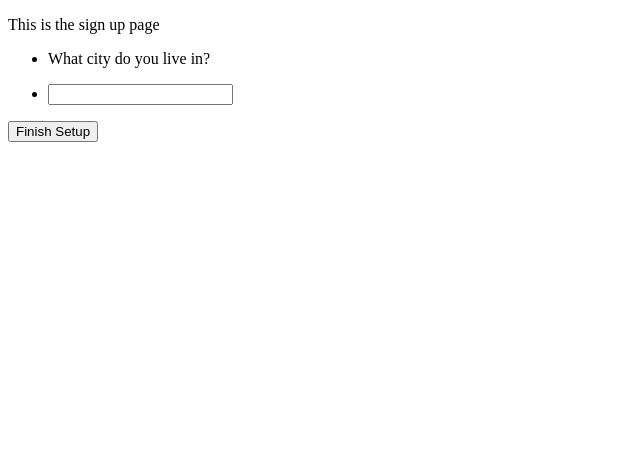
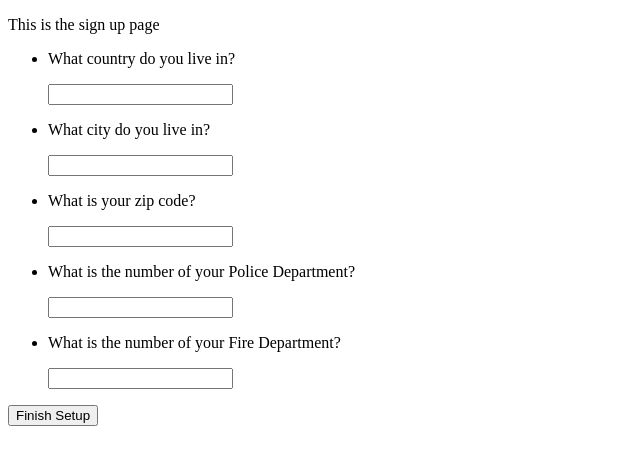
Before and after one commit to aclinton13/Project-E-Line, a Python web app: template templates/setup.html in a window 1280 px wide. Shown: the top 465 px of the page, without its empty margins (0-640 px from the left). Run offline with Jinja, Linux system fonts and the light colour scheme; the template is opened without the code that fills it, so the values that code supplies are empty.

Commit message:
The website now has MVP functionality

```diff
--- a/templates/setup.html
+++ b/templates/setup.html
@@ -8,8 +8,16 @@
     <p>This is the sign up page</p>
     <form class="setup" action="/setup" method="post">
       <ul>
+        <li><p>What country do you live in?</p></li>
+        <input type="text" name="Country" value="">
         <li><p>What city do you live in?</p></li>
-        <li><input type="text" name="City" value=""> </li>
+        <input type="text" name="City" value="">
+        <li><p>What is your zip code?</p></li>
+        <input type="text" name="Zip" value="">
+        <li><p>What is the number of your Police Department?</p></li>
+        <input type="number" name="Police" value="">
+        <li><p>What is the number of your Fire Department?</p></li>
+        <input type="number" name="Fire" value="">
       </ul>
       <input type="Submit" name="submit" value="Finish Setup">
     </form>
```
Also changed, not shown: main.py (+7 -6 lines), 1 other file.
